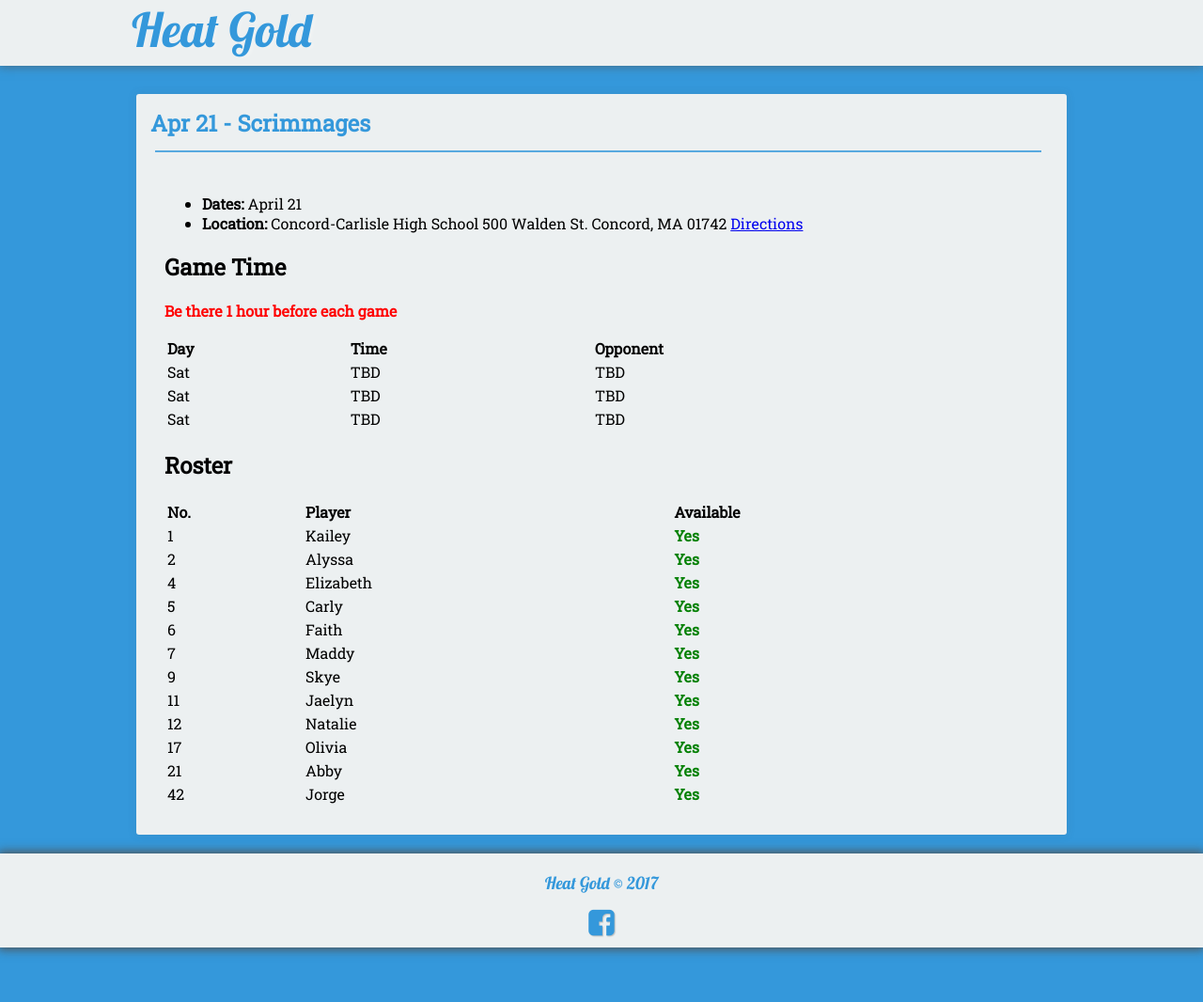
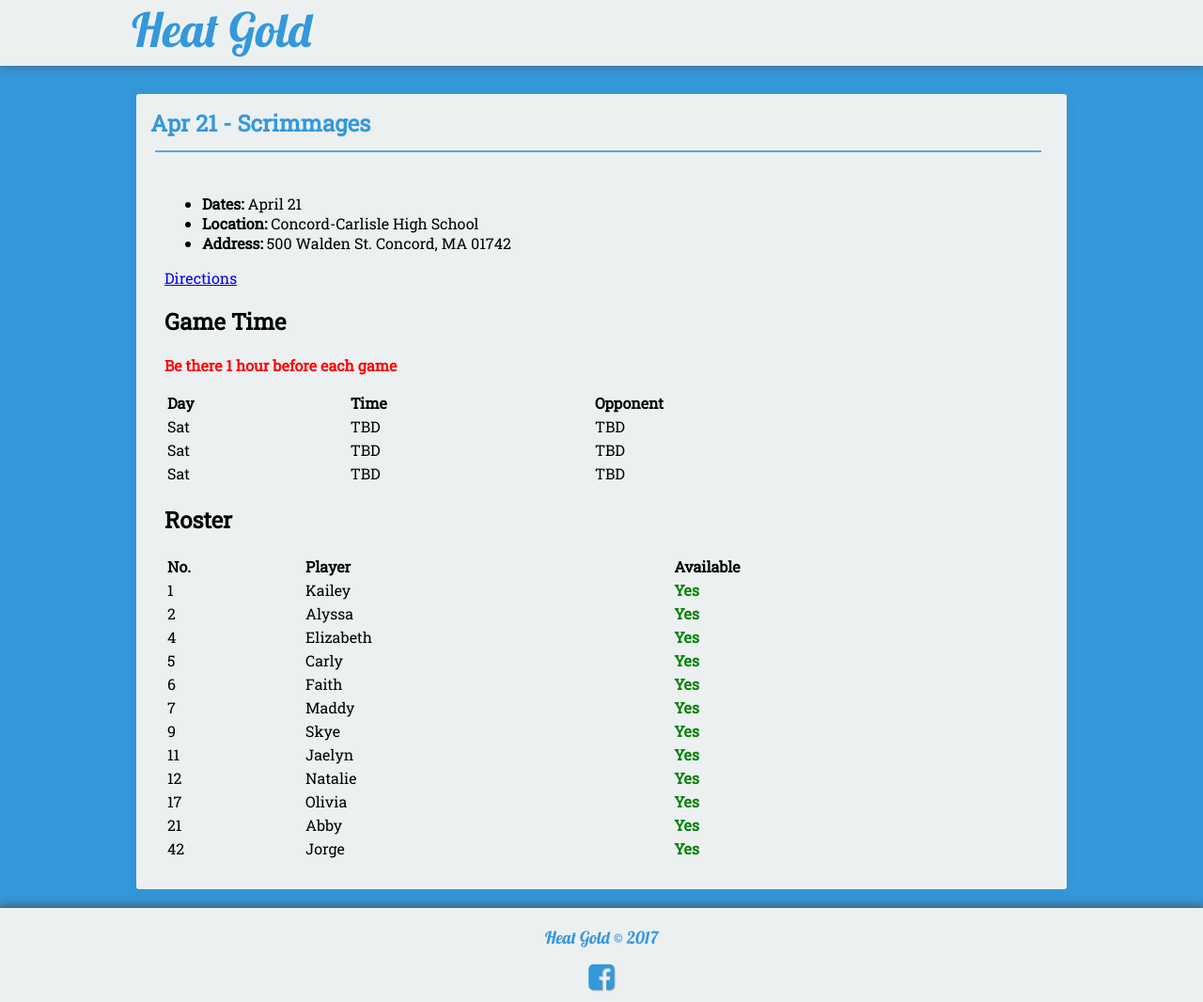
Before and after one commit to seanmerrow/ecf, a Jekyll site: the page built from _posts/2018-08-25-Apr-21-Scrimmages.md, in a window 1280 px wide. Shown: the whole page at 94% size. Built offline with Jekyll 4.4.1, drawn with Linux system fonts in a browser that asks for light colours; nearby versions of some CDN libraries.

Commit message:
Update 2018-08-25-Apr-21-Scrimmages.md

```diff
--- a/_posts/2018-08-25-Apr-21-Scrimmages.md
+++ b/_posts/2018-08-25-Apr-21-Scrimmages.md
@@ -9,10 +9,9 @@ category:
 - scrimmage
 ---
 * **Dates:** April 21
-* **Location:**
-Concord-Carlisle High School
-500 Walden St.
-Concord, MA 01742
+* **Location:** Concord-Carlisle High School
+* **Address:** 500 Walden St. Concord, MA 01742
+
 [Directions](https://seanmerrow.github.io/heatgold/fields/concord-carlisle)
 
 ## Game Time
```
